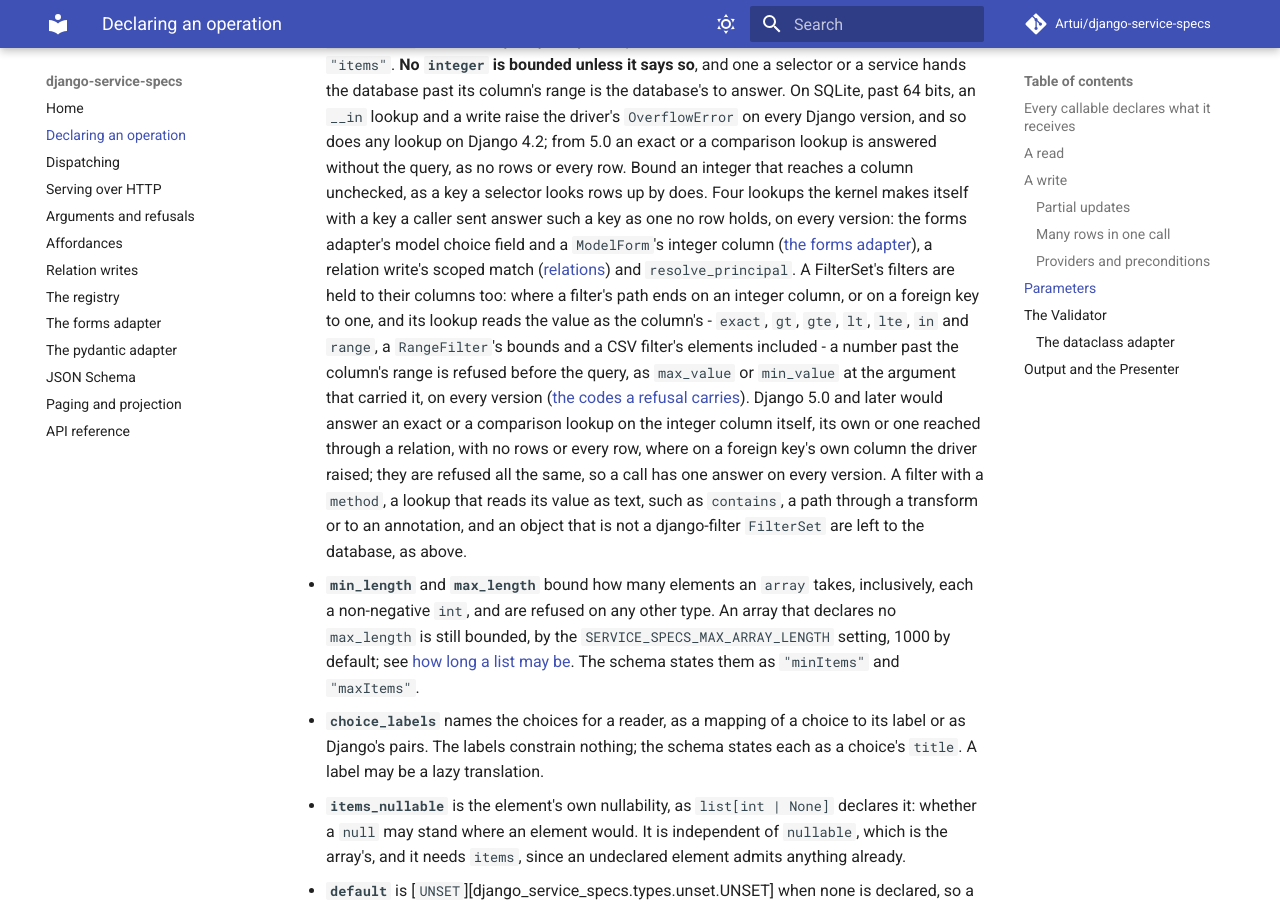
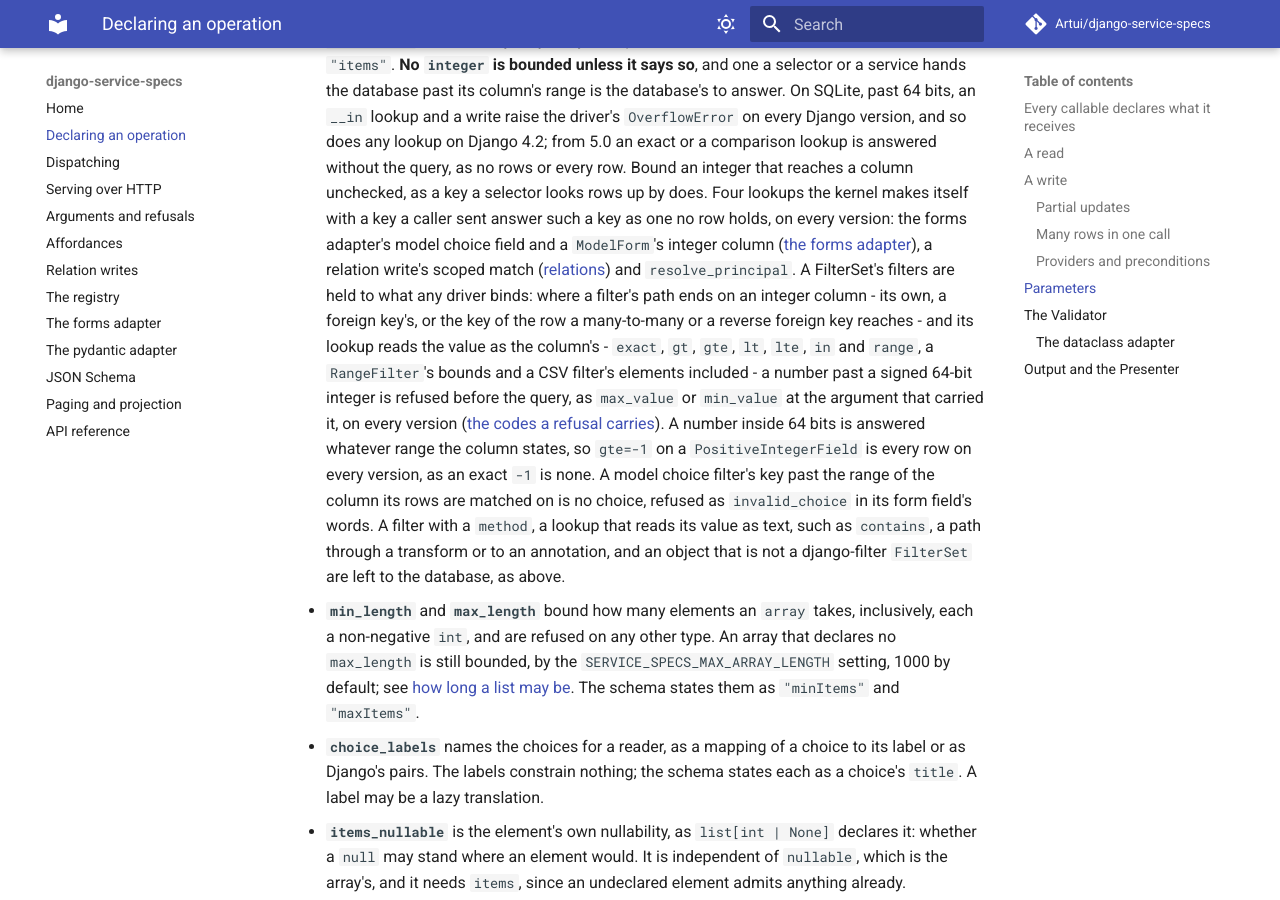
Before and after one commit to Artui/django-service-specs, an MkDocs documentation site: the page built from docs/declaring.md, in a window 1280 px wide and 900 px high, scrolled down 9945 px. Built offline with MkDocs 1.6.1 and Material for MkDocs 9.7.7, drawn with Linux system fonts in a browser that asks for light colours; comment, search, counter and statistics services are not loaded.

Commit message:
Say what filter values, relation keys and ModelForm values are held to
The changelog and the declaring, forms, relations, arguments and
dispatching pages state the rules as they now stand: a filter's number is
refused only past 64 bits, a model choice filter's key past its column is
no choice, a path or a relation is held to the column it ends on, and a
ModelForm value is judged after its clean methods.

Co-Authored-By: Claude Sonnet 5.5 <noreply@anthropic.com>

```diff
--- a/docs/arguments.md
+++ b/docs/arguments.md
@@ -241,7 +241,8 @@ docs/examples/arguments.py:codes
 | A request body that is not a JSON object | `invalid` | `request_arguments` |
 | A read a selector, its `extend_queryset` or a precondition asks for that nothing filled | `required` | dispatch, as the shape check would |
 | A value a FilterSet refuses | its form field's own code, `invalid` where it has none | the FilterSet, through dispatch |
-| A number a filter's integer column cannot hold, a range filter's bound at its own argument and a CSV filter's element at its index | `max_value`, `min_value` | dispatch, applying the FilterSet |
+| A number past a signed 64-bit integer sent to a filter on an integer column, a range filter's bound at its own argument and a CSV filter's element at its index | `max_value`, `min_value` | dispatch, applying the FilterSet |
+| A model choice filter's key past the range of the column its rows are matched on | `invalid_choice` | dispatch, applying the FilterSet |
 | A `null` row in a relation's list | `null` | a [relation write](relations.md) |
 | A row's data Django fails to write | the `ValidationError`'s own code, `invalid` where it has none and for a `TypeError` or `ValueError` | a [relation write](relations.md) |
 
--- a/docs/declaring.md
+++ b/docs/declaring.md
@@ -383,20 +383,21 @@ the same declaration.
   adapter's model choice field and a `ModelForm`'s integer column
   ([the forms adapter](forms.md#what-each-field-declares)), a relation
   write's scoped match ([relations](relations.md#matching-scope-and-orphans))
-  and `resolve_principal`. A FilterSet's filters are held to their columns
-  too: where a filter's path ends on an integer column, or on a foreign key
-  to one, and its lookup reads the value as the column's - `exact`, `gt`,
-  `gte`, `lt`, `lte`, `in` and `range`, a `RangeFilter`'s bounds and a CSV
-  filter's elements included - a number past the column's range is refused
-  before the query, as `max_value` or `min_value` at the argument that
-  carried it, on every version
+  and `resolve_principal`. A FilterSet's filters are held to what any
+  driver binds: where a filter's path ends on an integer column - its own, a
+  foreign key's, or the key of the row a many-to-many or a reverse foreign
+  key reaches - and its lookup reads the value as the column's - `exact`,
+  `gt`, `gte`, `lt`, `lte`, `in` and `range`, a `RangeFilter`'s bounds and a
+  CSV filter's elements included - a number past a signed 64-bit integer is
+  refused before the query, as `max_value` or `min_value` at the argument
+  that carried it, on every version
   ([the codes a refusal carries](arguments.md#the-codes-a-refusal-carries)).
-  Django 5.0 and later would answer an exact or a comparison lookup on the
-  integer column itself, its own or one reached through a relation, with no
-  rows or every row, where on a foreign key's own column the driver raised;
-  they are refused all the same, so a call has one answer on every version.
-  A filter with a `method`, a lookup that reads its value
-  as text, such as `contains`, a path through a transform or to an
+  A number inside 64 bits is answered whatever range the column states, so
+  `gte=-1` on a `PositiveIntegerField` is every row on every version, as an
+  exact `-1` is none. A model choice filter's key past the range of the
+  column its rows are matched on is no choice, refused as `invalid_choice`
+  in its form field's words. A filter with a `method`, a lookup that reads
+  its value as text, such as `contains`, a path through a transform or to an
   annotation, and an object that is not a django-filter `FilterSet` are left
   to the database, as above.
 - **`min_length`** and **`max_length`** bound how many elements an `array`
--- a/docs/forms.md
+++ b/docs/forms.md
@@ -78,18 +78,20 @@ before the form queries, because Django hands a `ModelMultipleChoiceField`'s
 keys to the database driver in an `__in` lookup, and SQLite's raises
 `OverflowError` for one past 64 bits on every Django version, as it does for a
 `ModelChoiceField`'s on Django 4.2. The range is the database's own for the
-column, as Django reads it to answer an exact lookup past it with no rows.
+column, as Django reads it to answer an exact lookup past it with no rows, and
+a key sent as a string of digits is the integer it spells.
 
-A `ModelForm`'s field that cleans to an integer past the range of its
-model's integer column is refused in the words, and with the code, of the
-validator Django's model field carries from 5.0: `max_value` past its top,
-`min_value` past its bottom. Django 4.2 states no range for SQLite, so there
-the form took such a value, and a uniqueness check or a constraint querying
-with it raised the driver's `OverflowError`. A value the field refuses itself
-is refused in the field's words, its own bounds included, as where Django
-validates the model. A `clean_<field>()` method is not run on a value past
-the column's range: where Django 5.0 or later refuses one itself, the method
-ran first, and a refusal of its own was the one reported.
+A `ModelForm` value past the range of its model's integer column is refused in
+the words, and with the code, of the validator Django's model field carries
+from 5.0: `max_value` past its top, `min_value` past its bottom. Django 4.2
+states no range for SQLite, so there the form took such a value, and a
+uniqueness check or a constraint querying with it raised the driver's
+`OverflowError`. The value is judged where Django 5.0 and later judge it: after
+the form field, its `clean_<field>()` and the form's `clean()`, on what they
+hand back, read as the model reads it, so digits a text field cleans to are
+the integer they spell. So a value the field refuses is refused in the field's
+words, its own bounds included, a `clean_<field>()` refusing it is reported in
+its own words, and one that brings the value inside the range has it taken.
 
 Every choice field's choices carry their labels as `choice_labels`, the label
 Django displays keyed by the value as the caller sends it, so a schema states
--- a/docs/relations.md
+++ b/docs/relations.md
@@ -144,7 +144,9 @@ and a payload carrying a `match_key` raises `ImproperlyConfigured` rather than
 letting any caller write any row of that model by guessing a key. A key
 outside the scope is refused with `ServiceValidationError`, at the row, and so
 is one past the range of the integer column it is matched on, which no row
-holds, before the lookup hands it to the database.
+holds, before the lookup hands it to the database. A `match_key` written as a
+path, `catalog__pk`, is held to the column the path ends on, and one naming a
+relation to the key of the row it reaches.
 
 What removing a row *does* is the **`orphan`** setting of a child collection,
 a reverse one-to-one or a generic relation. `"auto"`, the default, reads the
```
Also changed, not shown: CHANGELOG.md (+44 -35 lines), docs/dispatching.md (+2 -1 lines), 2 other files.
